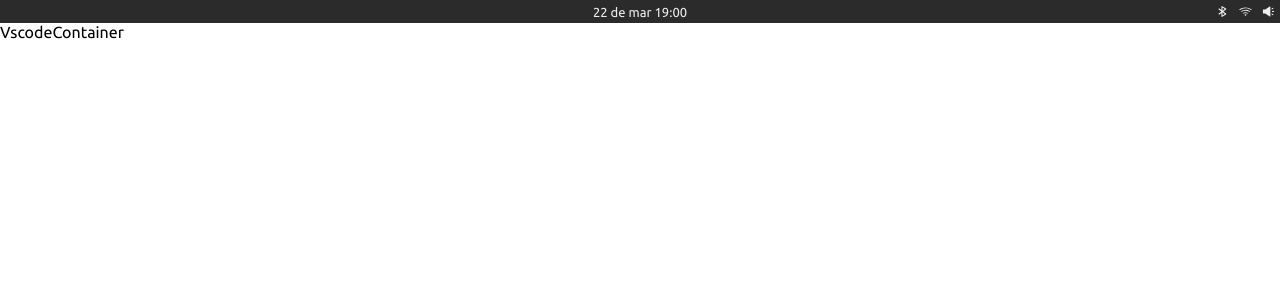
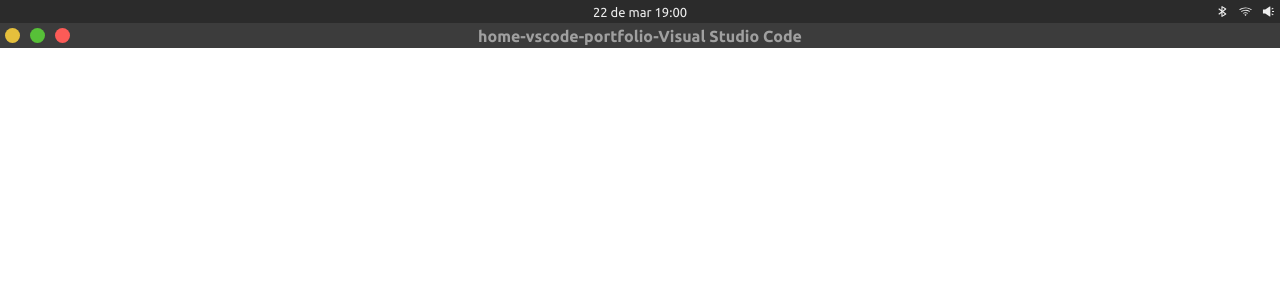
Before and after one commit to Jefferson-Guirra/Vscode-Portfolio, a Next.js app: page /vscode in a window 1280 px wide. Shown: the top 300 px of the page. Built offline with nearby package versions, Linux system fonts and the light colour scheme.

Commit message:
feat: create vscode-header component

```diff
--- /dev/null
+++ b/src/components/header/vscode/VscodeHeader.tsx
@@ -0,0 +1,25 @@
+import styles from './styles.module.css'
+import { MdMinimize, MdClose } from 'react-icons/md'
+import { BiExpandAlt } from 'react-icons/bi'
+import Link from 'next/link'
+
+export const VscodeHeader = () => {
+  return (
+    <header className={styles.header}>
+      <article className={styles.actions}>
+        <Link href="/desktop" className={styles.icons}>
+          <MdMinimize size={15} color="#000000" />
+        </Link>
+        <Link href="/" className={styles.icons}>
+          <BiExpandAlt size={15} color="#000000" />
+        </Link>
+        <Link href="/desktop" className={styles.icons}>
+          <MdClose size={15} color="#000000" />
+        </Link>
+      </article>
+      <div className={styles.title}>
+        <h4>home-vscode-portfolio-Visual Studio Code</h4>
+      </div>
+    </header>
+  )
+}
--- /dev/null
+++ b/src/components/header/vscode/styles.module.css
@@ -0,0 +1,73 @@
+.header {
+  background-color: #3c3c3c;
+  display: flex;
+  color: #a0a0a0;
+  padding: 5px;
+  position: relative;
+}
+.header .title {
+  position: absolute;
+  top: 50%;
+  left: 50%;
+  transform: translate3d(-50%, -50%, 0);
+}
+
+.header .title h4 {
+  text-align: center;
+  display: -webkit-box;
+  -webkit-line-clamp: 1;
+  z-index: 50;
+  -webkit-box-orient: vertical;
+  overflow: hidden;
+  text-overflow: ellipsis;
+}
+.actions {
+  display: flex;
+  gap: 10px;
+}
+
+.icons {
+  display: block;
+  padding: 2px;
+  width: 15px;
+  height: 15px;
+  display: flex;
+  position: relative;
+  align-items: center;
+  justify-content: center;
+  border-radius: 50%;
+  cursor: pointer;
+}
+
+.icons svg {
+  display: none;
+}
+
+.icons:hover svg {
+  display: block;
+}
+
+.actions a:nth-child(1) {
+  background-color: #e5bf3c;
+}
+
+.actions a:nth-child(1) svg {
+  position: absolute;
+  top: 3px;
+  left: 50%;
+  transform: translate3d(-50%, -50%, 0);
+}
+
+.actions a:nth-child(2) {
+  background-color: #57c038;
+}
+
+.actions a:nth-child(3) {
+  background-color: #fc5b57;
+}
+
+@media (max-width: 550px) {
+  .header .title {
+    width: 100px;
+  }
+}
--- a/src/features/vscode/containers/VscodeContainer.tsx
+++ b/src/features/vscode/containers/VscodeContainer.tsx
@@ -1,7 +1,12 @@
 import styles from './styles.module.css'
+import Vscode from '../pages/Vscode'
 
 const VscodeContainer = () => {
-  return <main className={styles.container}>VscodeContainer</main>
+  return (
+    <main className={styles.container}>
+      <Vscode />
+    </main>
+  )
 }
 
 export default VscodeContainer
--- a/src/features/vscode/containers/styles.module.css
+++ b/src/features/vscode/containers/styles.module.css
@@ -1,4 +1,4 @@
 .container {
-    width: 100%;
-    height: calc(100vh - 24px);
+  width: 100%;
+  height: calc(100vh - 24px);
 }
--- a/src/features/vscode/pages/Vscode.tsx
+++ b/src/features/vscode/pages/Vscode.tsx
@@ -1,7 +1,12 @@
 import React from 'react'
+import { VscodeHeader } from '@/components'
 
 const Vscode = () => {
-  return <div>Vscode</div>
+  return (
+    <>
+      <VscodeHeader />
+    </>
+  )
 }
 
 export default Vscode
```
